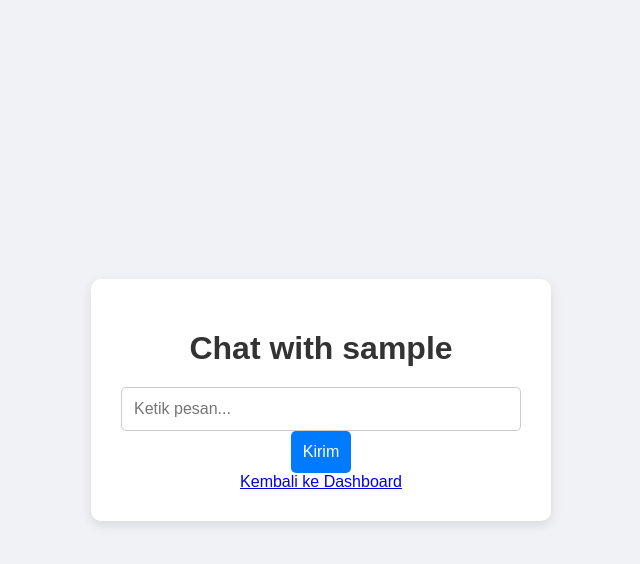
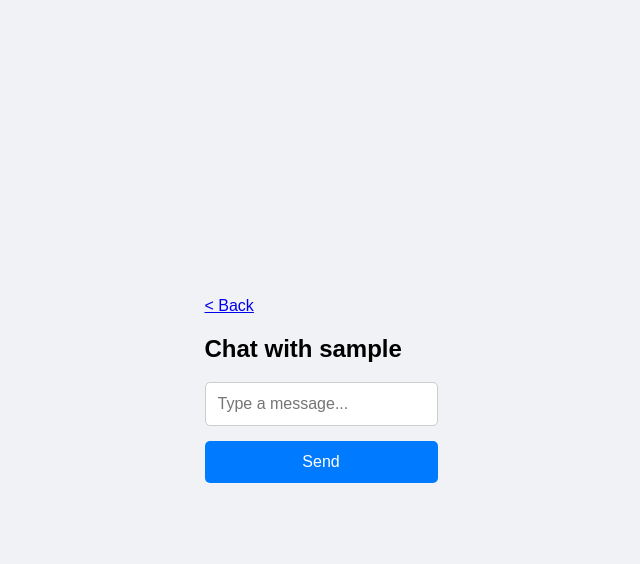
Before and after one commit to ameliashintadewi0305-ship-it/kriptografi-saas, a Flask app: a page that uses templates/chat.html in a window 1280 px wide. Shown: the top 564 px of the page, without its empty margins (319-959 px from the left). Run offline with Flask 3, Linux system fonts and the light colour scheme; the visitor is signed in with stand-in values (Sample User, id 1); data comes from the database, SQL or seed files in the repository; some libraries are stand-ins or nearby versions.

Commit message:
Fix: All features, database creation in Dockerfile, and UI for encryption

```diff
--- a/app.py
+++ b/app.py
@@ -19,14 +19,13 @@ db = SQLAlchemy(app)
 login_manager = LoginManager(app)
 login_manager.login_view = 'login'
 
-# Perbaikan: Mengganti @app.before_first_request
-
 # User Model
 class User(db.Model, UserMixin):
     id = db.Column(db.Integer, primary_key=True)
     username = db.Column(db.String(20), unique=True, nullable=False)
     password_hash = db.Column(db.String(128), nullable=False)
     public_key = db.Column(db.String(2048), nullable=False)
+    private_key = db.Column(db.String(4096), nullable=False)
 
     def set_password(self, password):
         self.password_hash = generate_password_hash(password)
@@ -68,18 +67,26 @@ def register():
         username = request.form.get('username')
         password = request.form.get('password')
 
+        # Generate new RSA key pair
         private_key = rsa.generate_private_key(
             public_exponent=65537,
             key_size=2048
         )
         public_key = private_key.public_key()
 
+        # Serialize keys to PEM format
         public_key_pem = public_key.public_bytes(
             encoding=Encoding.PEM,
             format=PublicFormat.SubjectPublicKeyInfo
         ).decode('utf-8')
 
-        user = User(username=username, public_key=public_key_pem)
+        private_key_pem = private_key.private_bytes(
+            encoding=Encoding.PEM,
+            format=PrivateFormat.PKCS8,
+            encryption_algorithm=NoEncryption()
+        ).decode('utf-8')
+
+        user = User(username=username, public_key=public_key_pem, private_key=private_key_pem)
         user.set_password(password)
 
         db.session.add(user)
@@ -139,5 +146,35 @@ def encrypt_message(username):
         'tag': b64encode(tag).decode('utf-8')
     })
 
+@app.route('/api/decrypt', methods=['POST'])
+@login_required
+def decrypt_message():
+    data = request.json
+    encrypted_aes_key = b64decode(data.get('encrypted_aes_key'))
+    nonce = b64decode(data.get('nonce'))
+    ciphertext = b64decode(data.get('ciphertext'))
+    tag = b64decode(data.get('tag'))
+
+    current_user_private_key = load_pem_private_key(current_user.private_key.encode('utf-8'), password=None, backend=default_backend())
+
+    try:
+        aes_key = current_user_private_key.decrypt(
+            encrypted_aes_key,
+            padding.OAEP(
+                mgf=padding.MGF1(algorithm=hashes.SHA256()),
+                algorithm=hashes.SHA256(),
+                label=None
+            )
+        )
+
+        cipher = Cipher(algorithms.AES(aes_key), modes.GCM(nonce, tag), backend=default_backend())
+        decryptor = cipher.decryptor()
+        plaintext = decryptor.update(ciphertext) + decryptor.finalize()
+
+        return jsonify({'plaintext': plaintext.decode('utf-8')})
+
+    except Exception as e:
+        return jsonify({'error': str(e)}), 500
+
 if __name__ == '__main__':
     app.run(host='0.0.0.0', port=5000)
--- a/templates/chat.html
+++ b/templates/chat.html
@@ -2,27 +2,94 @@
 <html lang="en">
 <head>
     <meta charset="UTF-8">
+    <meta name="viewport" content="width=device-width, initial-scale=1.0">
     <title>Chat with {{ recipient.username }}</title>
     <link rel="stylesheet" href="{{ url_for('static', filename='style.css') }}">
+    <script src="https://cdn.socket.io/4.7.2/socket.io.min.js"></script>
 </head>
 <body>
-    <div class="container">
-        <h1>Chat with {{ recipient.username }}</h1>
-        <div class="chat-window">
+    <div class="chat-container">
+        <header>
+            <a href="{{ url_for('home') }}" class="back-link">&lt; Back</a>
+            <h2>Chat with {{ recipient.username }}</h2>
+        </header>
+        <div class="chat-box" id="chat-box">
             </div>
-        <div class="message-input">
-            <input type="text" id="message-input" placeholder="Ketik pesan...">
-            <button onclick="kirimPesan()">Kirim</button>
-        </div>
-        <a href="{{ url_for('home') }}">Kembali ke Dashboard</a>
+        <form id="message-form">
+            <input type="text" id="message-input" placeholder="Type a message..." autocomplete="off">
+            <button type="submit">Send</button>
+        </form>
     </div>
 
     <script>
-        // Logika enkripsi dan pengiriman pesan akan ada di sini
-        // Anda harus membuat fungsi JavaScript untuk mengirim pesan ke API endpoint
-        function kirimPesan() {
-            const message = document.getElementById('message-input').value;
-            // ... panggil API endpoint /api/encrypt untuk mengenkripsi pesan ...
+        const socket = io();
+        const chatBox = document.getElementById('chat-box');
+        const messageForm = document.getElementById('message-form');
+        const messageInput = document.getElementById('message-input');
+
+        messageForm.addEventListener('submit', (e) => {
+            e.preventDefault();
+            const message = messageInput.value;
+            if (message) {
+                encryptAndSendMessage(message);
+                messageInput.value = '';
+            }
+        });
+
+        function encryptAndSendMessage(plaintext) {
+            fetch(`/api/encrypt/{{ recipient.username }}`, {
+                method: 'POST',
+                headers: {
+                    'Content-Type': 'application/json'
+                },
+                body: JSON.stringify({ plaintext: plaintext })
+            })
+            .then(response => response.json())
+            .then(encryptedData => {
+                if (encryptedData.error) {
+                    console.error('Encryption failed:', encryptedData.error);
+                    return;
+                }
+
+                // Send the encrypted data through the socket
+                socket.emit('send_message', {
+                    recipient_username: '{{ recipient.username }}',
+                    data: encryptedData
+                });
+
+                appendMessageToChatBox(`You: ${plaintext}`, 'sent');
+            })
+            .catch(error => console.error('Error:', error));
+        }
+
+        socket.on('receive_message', (data) => {
+            // Decrypt the received message
+            fetch('/api/decrypt', {
+                method: 'POST',
+                headers: {
+                    'Content-Type': 'application/json'
+                },
+                body: JSON.stringify(data.data)
+            })
+            .then(response => response.json())
+            .then(decryptedData => {
+                if (decryptedData.error) {
+                    console.error('Decryption failed:', decryptedData.error);
+                    appendMessageToChatBox(`(Failed to decrypt message)`, 'received error');
+                    return;
+                }
+                // Only display the plaintext message
+                appendMessageToChatBox(`${data.sender_username}: ${decryptedData.plaintext}`, 'received');
+            })
+            .catch(error => console.error('Error:', error));
+        });
+
+        function appendMessageToChatBox(message, type) {
+            const messageElement = document.createElement('div');
+            messageElement.classList.add('message', type);
+            messageElement.textContent = message;
+            chatBox.appendChild(messageElement);
+            chatBox.scrollTop = chatBox.scrollHeight;
         }
     </script>
 </body>
```
Also changed, not shown: 1 other file.
